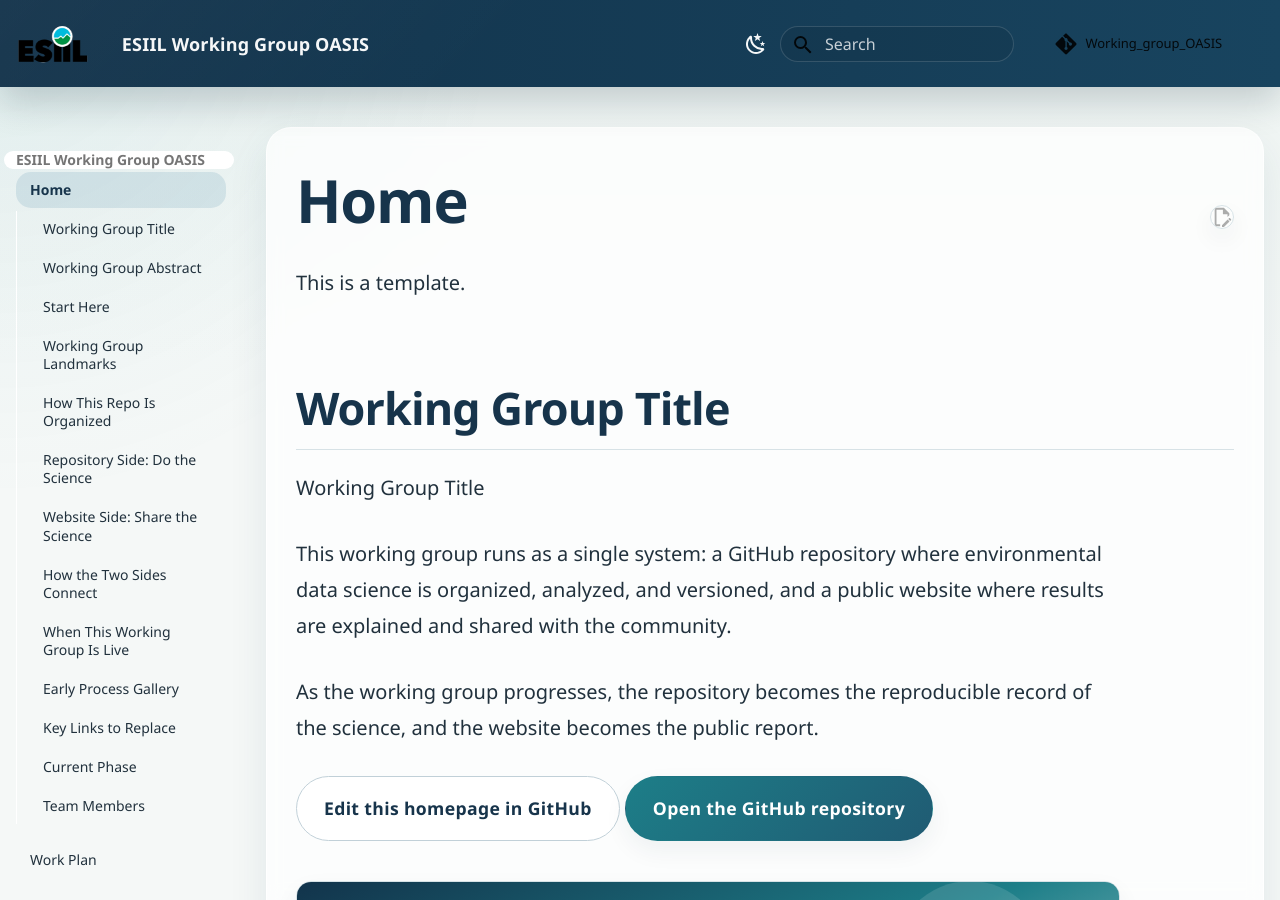
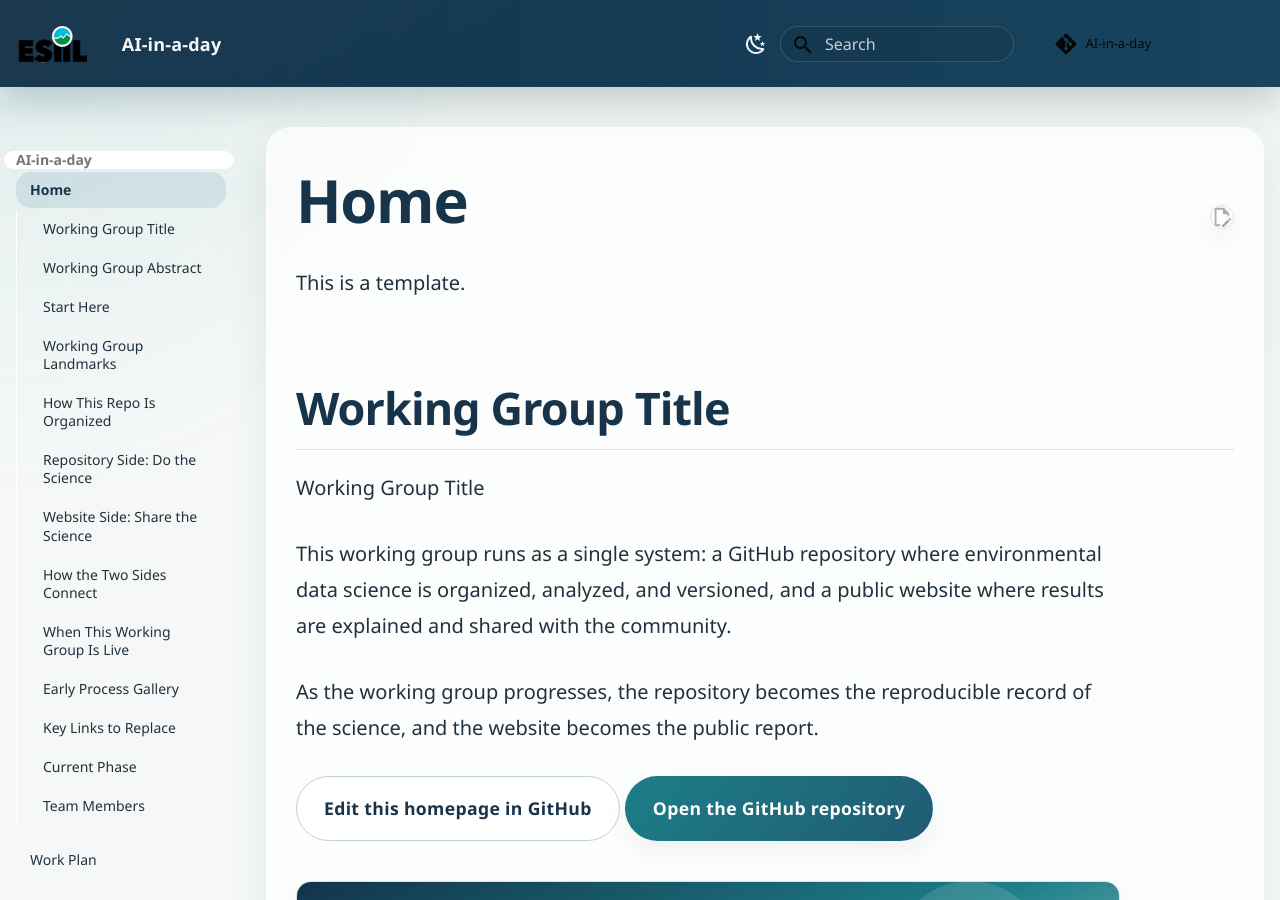
Before and after one commit to CU-ESIIL/AI-in-a-day, an MkDocs documentation site: the page built from docs/index.md, in a window 1280 px wide and 900 px high. Built offline with MkDocs 1.6.1 and Material for MkDocs 9.7.7, drawn with Linux system fonts in a browser that asks for light colours; comment, search, counter and statistics services are not loaded.

Commit message:
docs: update mkdocs configuration for AI-in-a-day

```diff
--- a/mkdocs.yml
+++ b/mkdocs.yml
@@ -1,11 +1,11 @@
-site_name: 'ESIIL Working Group OASIS'
-site_description: 'Repository and website template for ESIIL working groups'
-site_author: Ty Tuff
-site_url: https://cu-esiil.github.io/Working_group_OASIS
+site_name: 'AI-in-a-day'
+site_description: 'Repository and website for ESIIL AI-in-a-day working group'
+site_author: Stevan Earl
+site_url: https://cu-esiil.github.io/AI-in-a-day
 
 # Repository
-repo_name: Working_group_OASIS
-repo_url: https://github.com/CU-ESIIL/Working_group_OASIS
+repo_name: AI-in-a-day
+repo_url: https://github.com/CU-ESIIL/AI-in-a-day
 # The edit URI points MkDocs Material at the docs/ source so page edit links open in GitHub edit mode.
 edit_uri: edit/main/docs/
 # Copyright
```
